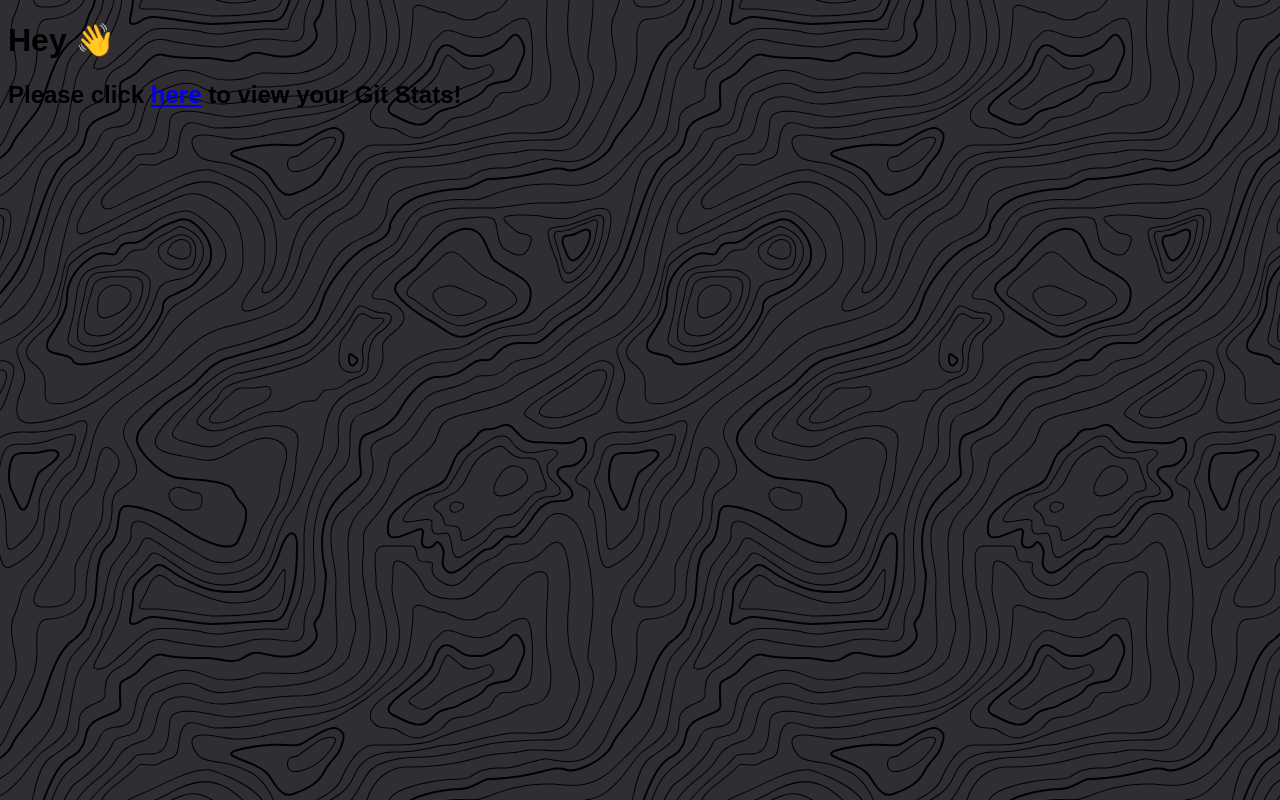
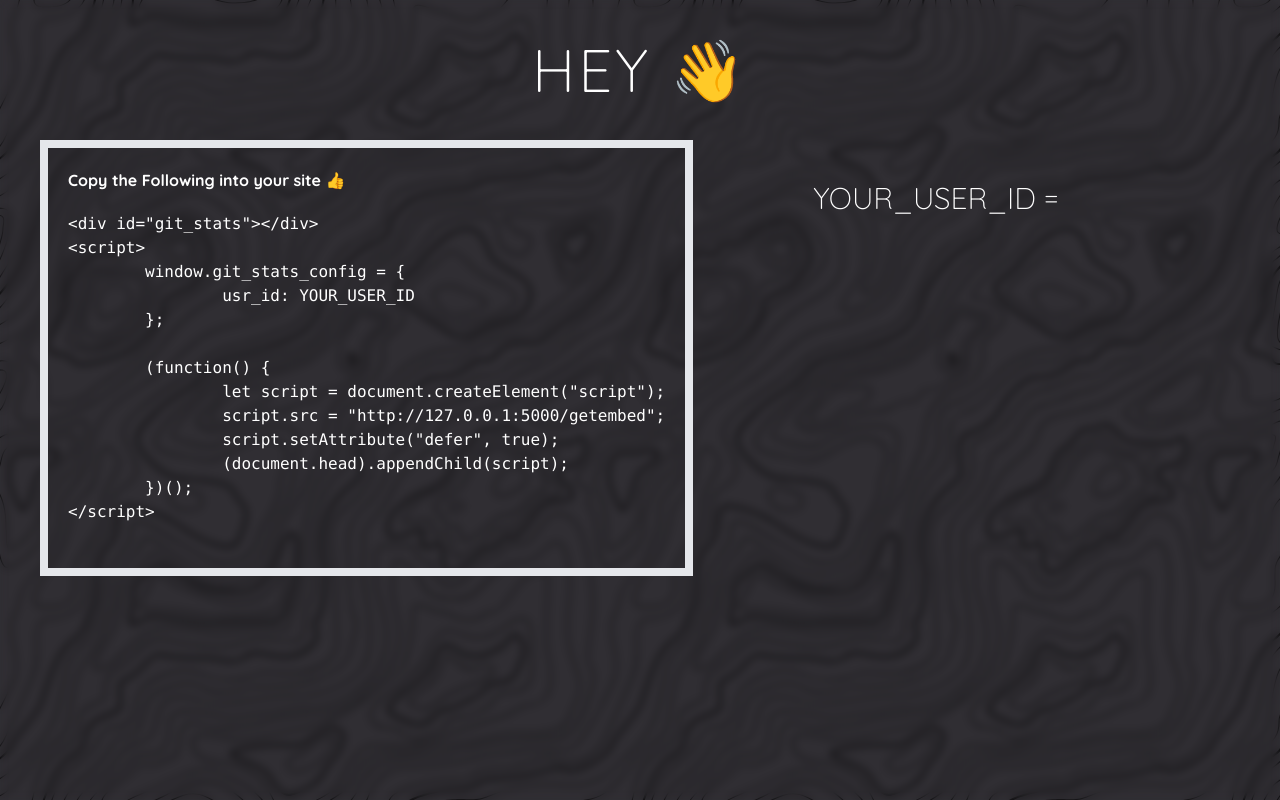
Before and after one commit to philimon-reset/Git-Stats, a Flask app: template templates/landing.html in a window 1280 px wide. Run offline with Flask 2, Linux system fonts and the light colour scheme; the template is opened without the code that fills it, so the values that code supplies are empty.

Commit message:
better frontend

```diff
--- a/server.py
+++ b/server.py
@@ -1,6 +1,5 @@
 """ Application server for the git stats project"""
-from typing import Coroutine
-from flask import Flask, render_template, request
+from flask import Flask, render_template, request, send_from_directory
 from requests import post
 from flask_cors import CORS
 from os import getenv
@@ -72,6 +71,10 @@ def get_template(user_id):
     user_repos = [repo.to_dict() for repo in Storage_Json.get_stored_user_repos(user_id)]
     return render_template('user_template.html', user_info=user, user_repo_info=user_repos)
 
+@app.route("/getembed")
+def get_embed():
+    """get embed script"""
+    return send_from_directory("static", "embed.js")
 
 def update_user(user_id):
     """ update user info is the user is already in the database"""
--- a/templates/landing.html
+++ b/templates/landing.html
@@ -5,12 +5,45 @@
         <meta http-equiv="X-UA-Compatible" content="IE=edge">
         <meta name="viewport" content="width=device-width, initial-scale=1.0">
         <title>Landing</title>
-        <link rel="stylesheet" href="../static/landing_style.css">
+        <link href="https://unpkg.com/tailwindcss@^2/dist/tailwind.min.css" rel="stylesheet">
+        <link rel="preconnect" href="https://fonts.googleapis.com">
+        <link rel="preconnect" href="https://fonts.gstatic.com" crossorigin>
+        <link href="https://fonts.googleapis.com/css2?family=Quicksand:wght@300;400;700&display=swap" rel="stylesheet">
+        <link rel="stylesheet" href="/static/landing_style.css">
 </head>
-<body>
-        <div class="container">
-                <h1>Hey {{ user.name }} 👋</h1>
-                <h2>Please click <a href="{{ "http://localhost:5000/gitstat/%s" % user.id  }}">here</a> to view your Git Stats!</h2>
+<body class="backdrop-filter backdrop-blur-sm flex flex-col h-screen">
+        <h1 class="text-white text-6xl pb-10 font-light tracking-wider uppercase text-center mt-10">
+                Hey {{ user.name }} 👋
+        </h1>
+        <div class="flex felx-row">
+                <div class="flex-1 h-2\/4 mx-10 p-5 border-8" id="instructions">
+                        <h1 class="text-white font-bold pb-5">Copy the Following into your site &#128077;</h1>
+                        <code class="text-white">
+                                <pre>
+&lt;div id="git_stats"&gt;&lt;/div&gt;
+&lt;script&gt;
+        window.git_stats_config = {
+                usr_id: YOUR_USER_ID
+        };
+
+        (function() {
+                let script = document.createElement("script");
+                script.src = "http://127.0.0.1:5000/getembed";
+                script.setAttribute("defer", true);
+                (document.head).appendChild(script);
+        })();
+&lt;/script&gt;
+                                </pre>
+                        </code>
+                </div>
+                <div class="flex-1 h-2\/4 mx-10 p-10" id="usr_info">
+                        <p class="text-white text-3xl font-light">
+                                YOUR_USER_ID = {{ user.id }}
+                        </p>
+                </div>
+        </div>
+        <div>
+
         </div>
 </body>
 </html>
```
Also changed, not shown: static/embed.js (added, +22 -0 lines).
